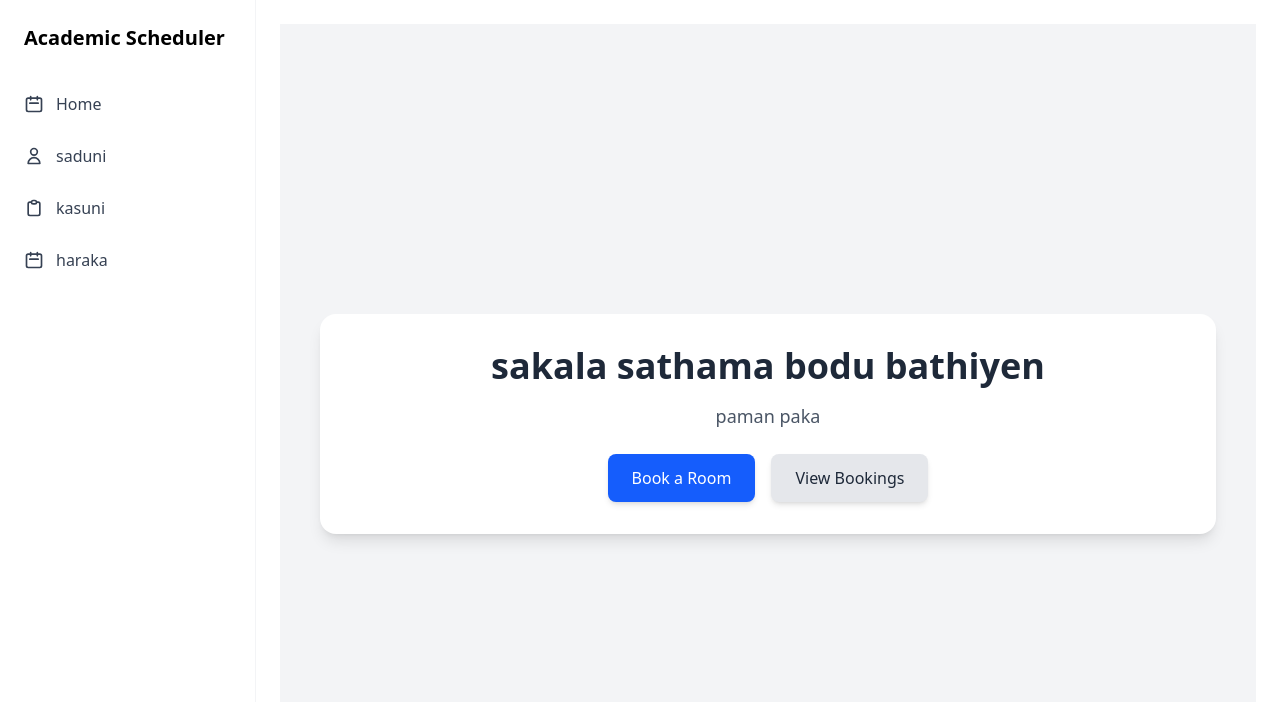
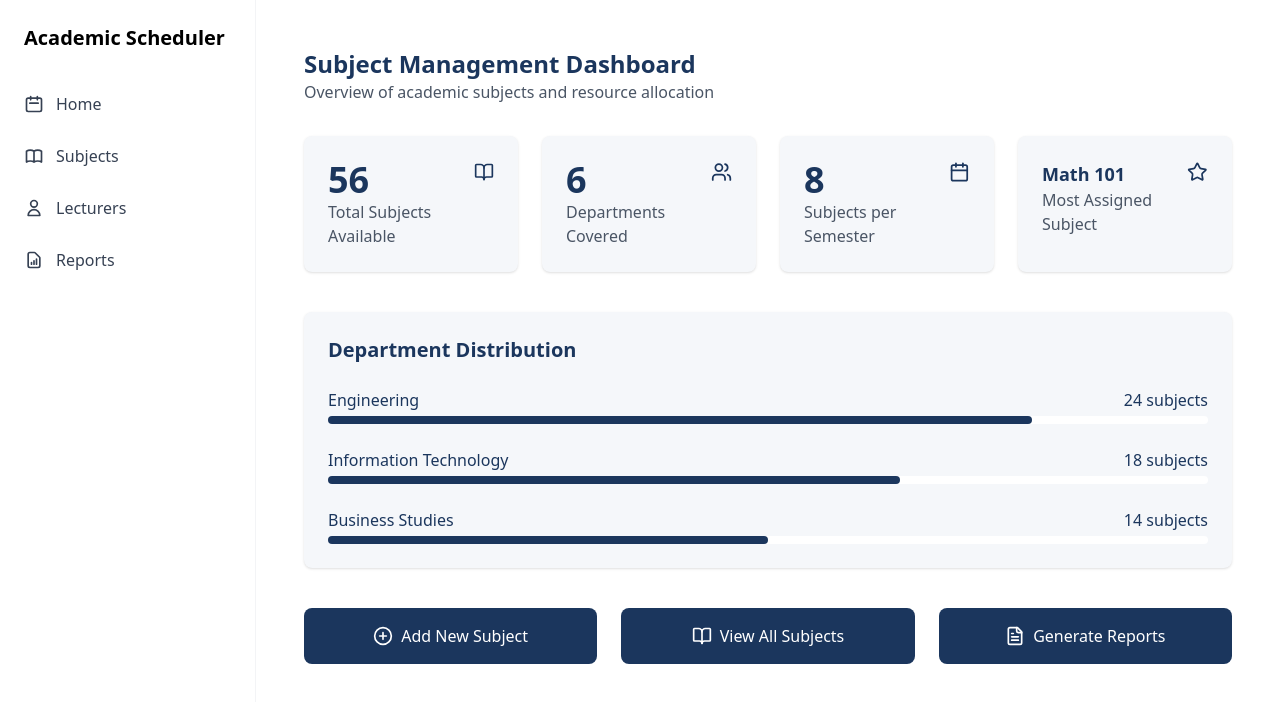
Before and after one commit to akash-de-alwis/academic-scheduler, a React (Vite) app in the folder frontend/: page /SubjectHome in a window 1280 px wide. Shown: the top 702 px of the page. Built offline with nearby package versions, Linux system fonts and the light colour scheme.

Commit message:
Subject Dashboard UI Design done

```diff
--- a/frontend/package.json
+++ b/frontend/package.json
@@ -12,6 +12,7 @@
   "dependencies": {
     "@tailwindcss/vite": "^4.0.6",
     "axios": "^1.7.9",
+    "lucide-react": "^0.475.0",
     "react": "^19.0.0",
     "react-dom": "^19.0.0",
     "react-router-dom": "^7.1.5",
--- a/frontend/src/CourseAllocation/components/SubSidebar.jsx
+++ b/frontend/src/CourseAllocation/components/SubSidebar.jsx
@@ -14,15 +14,27 @@ export default function SubSidebar() {
 
         <nav className="space-y-3">
           <Link
-            to="/"
+            to="/SubjectHome"
             className={`flex items-center py-2 text-gray-700 hover:text-black ${
-              isActive("/") ? "font-medium" : ""
+              isActive("/SubjectHome") ? "font-medium" : ""
             }`}
           >
             <svg xmlns="http://www.w3.org/2000/svg" className="h-5 w-5 mr-3" fill="none" viewBox="0 0 24 24" stroke="currentColor">
               <path strokeLinecap="round" strokeLinejoin="round" strokeWidth={2} d="M8 7V3m8 4V3m-9 8h10M5 21h14a2 2 0 002-2V7a2 2 0 00-2-2H5a2 2 0 00-2 2v12a2 2 0 002 2z" />
             </svg>
             Home
+          </Link>
+
+          <Link
+            to="/subjects"
+            className={`flex items-center py-2 text-gray-700 hover:text-black ${
+              isActive("/subjects") ? "font-medium" : ""
+            }`}
+          >
+            <svg xmlns="http://www.w3.org/2000/svg" className="h-5 w-5 mr-3" fill="none" viewBox="0 0 24 24" stroke="currentColor">
+              <path strokeLinecap="round" strokeLinejoin="round" strokeWidth={2} d="M12 6.253v13m0-13C10.832 5.477 9.246 5 7.5 5S4.168 5.477 3 6.253v13C4.168 18.477 5.754 18 7.5 18s3.332.477 4.5 1.253m0-13C13.168 5.477 14.754 5 16.5 5c1.747 0 3.332.477 4.5 1.253v13C19.832 18.477 18.247 18 16.5 18c-1.746 0-3.332.477-4.5 1.253" />
+            </svg>
+            Subjects
           </Link>
 
           <Link
@@ -34,31 +46,19 @@ export default function SubSidebar() {
             <svg xmlns="http://www.w3.org/2000/svg" className="h-5 w-5 mr-3" fill="none" viewBox="0 0 24 24" stroke="currentColor">
               <path strokeLinecap="round" strokeLinejoin="round" strokeWidth={2} d="M16 7a4 4 0 11-8 0 4 4 0 018 0zM12 14a7 7 0 00-7 7h14a7 7 0 00-7-7z" />
             </svg>
-            saduni
+            Lecturers
           </Link>
 
           <Link
-            to="/batches"
+            to="/reports"
             className={`flex items-center py-2 text-gray-700 hover:text-black ${
-              isActive("/batches") ? "font-medium" : ""
+              isActive("/reports") ? "font-medium" : ""
             }`}
           >
             <svg xmlns="http://www.w3.org/2000/svg" className="h-5 w-5 mr-3" fill="none" viewBox="0 0 24 24" stroke="currentColor">
-              <path strokeLinecap="round" strokeLinejoin="round" strokeWidth={2} d="M9 5H7a2 2 0 00-2 2v12a2 2 0 002 2h10a2 2 0 002-2V7a2 2 0 00-2-2h-2M9 5a2 2 0 002 2h2a2 2 0 002-2M9 5a2 2 0 012-2h2a2 2 0 012 2" />
+              <path strokeLinecap="round" strokeLinejoin="round" strokeWidth={2} d="M9 17v-2m3 2v-4m3 4v-6m2 10H7a2 2 0 01-2-2V5a2 2 0 012-2h5.586a1 1 0 01.707.293l5.414 5.414a1 1 0 01.293.707V19a2 2 0 01-2 2z" />
             </svg>
-            kasuni
-          </Link>
-
-          <Link
-            to="/allocations"
-            className={`flex items-center py-2 text-gray-700 hover:text-black ${
-              isActive("/allocations") ? "font-medium" : ""
-            }`}
-          >
-            <svg xmlns="http://www.w3.org/2000/svg" className="h-5 w-5 mr-3" fill="none" viewBox="0 0 24 24" stroke="currentColor">
-              <path strokeLinecap="round" strokeLinejoin="round" strokeWidth={2} d="M8 7V3m8 4V3m-9 8h10M5 21h14a2 2 0 002-2V7a2 2 0 00-2-2H5a2 2 0 00-2 2v12a2 2 0 002 2z" />
-            </svg>
-            haraka
+            Reports
           </Link>
         </nav>
       </div>
--- a/frontend/src/CourseAllocation/pages/SubHome.jsx
+++ b/frontend/src/CourseAllocation/pages/SubHome.jsx
@@ -1,23 +1,113 @@
-import { Link } from "react-router-dom";
+import React from 'react';
+import { Users, BookOpen, Calendar, Star, PlusCircle, FileText, BarChart } from 'lucide-react';
 
-export default function SubHome() {
+const SubjectManagementDashboard = () => {
   return (
-<div className="min-h-screen bg-gray-100 flex flex-col items-center justify-center p-6">
-<div className="max-w-4xl w-full bg-white shadow-lg rounded-2xl p-8 text-center">
-<h1 className="text-4xl font-bold text-gray-800 mb-4">sakala sathama bodu bathiyen</h1>
-<p className="text-gray-600 text-lg mb-6">
-          paman paka
-</p>
+    <div className="bg-[#FFFFFF] min-h-screen p-6">
+      {/* Main Content */}
+      <div className="max-w-7xl mx-auto">
+        {/* Header */}
+        <div className="mb-8">
+          <h1 className="text-2xl font-bold text-[#1B365D]">Subject Management Dashboard</h1>
+          <p className="text-gray-600">Overview of academic subjects and resource allocation</p>
+        </div>
 
-        <div className="flex flex-col md:flex-row gap-4 justify-center">
-<Link to="/book-room" className="bg-blue-600 text-white px-6 py-3 rounded-lg font-medium shadow-md hover:bg-blue-700 transition">
-            Book a Room
-</Link>
-<Link to="/view-bookings" className="bg-gray-200 text-gray-800 px-6 py-3 rounded-lg font-medium shadow-md hover:bg-gray-300 transition">
-            View Bookings
-</Link>
-</div>
-</div>
-</div>
+        {/* Metrics Cards */}
+        <div className="grid grid-cols-1 md:grid-cols-2 lg:grid-cols-4 gap-6 mb-10">
+          {/* Total Subjects Card */}
+          <div className="bg-[#F5F7FA] rounded-lg shadow-sm p-6 flex items-start justify-between">
+            <div>
+              <h2 className="text-4xl font-bold text-[#1B365D]">56</h2>
+              <p className="text-gray-600">Total Subjects Available</p>
+            </div>
+            <BookOpen size={24} className="text-[#1B365D]" />
+          </div>
+
+          {/* Departments Card */}
+          <div className="bg-[#F5F7FA] rounded-lg shadow-sm p-6 flex items-start justify-between">
+            <div>
+              <h2 className="text-4xl font-bold text-[#1B365D]">6</h2>
+              <p className="text-gray-600">Departments Covered</p>
+            </div>
+            <Users size={24} className="text-[#1B365D]" />
+          </div>
+
+          {/* Semesters Card */}
+          <div className="bg-[#F5F7FA] rounded-lg shadow-sm p-6 flex items-start justify-between">
+            <div>
+              <h2 className="text-4xl font-bold text-[#1B365D]">8</h2>
+              <p className="text-gray-600">Subjects per Semester</p>
+            </div>
+            <Calendar size={24} className="text-[#1B365D]" />
+          </div>
+
+          {/* Most Assigned Subject */}
+          <div className="bg-[#F5F7FA] rounded-lg shadow-sm p-6 flex items-start justify-between">
+            <div>
+              <h2 className="text-lg font-bold text-[#1B365D]">Math 101</h2>
+              <p className="text-gray-600">Most Assigned Subject</p>
+            </div>
+            <Star size={24} className="text-[#1B365D]" />
+          </div>
+        </div>
+
+        {/* Department Distribution Section */}
+        <div className="bg-[#F5F7FA] rounded-lg shadow-sm p-6 mb-10">
+          <h2 className="text-xl font-bold text-[#1B365D] mb-6">Department Distribution</h2>
+
+          <div className="space-y-6">
+            <div>
+              <div className="flex justify-between mb-1">
+                <span className="text-[#1B365D]">Engineering</span>
+                <span className="text-[#1B365D]">24 subjects</span>
+              </div>
+              <div className="w-full bg-white rounded-full h-2">
+                <div className="bg-[#1B365D] h-2 rounded-full" style={{ width: '80%' }}></div>
+              </div>
+            </div>
+
+            <div>
+              <div className="flex justify-between mb-1">
+                <span className="text-[#1B365D]">Information Technology</span>
+                <span className="text-[#1B365D]">18 subjects</span>
+              </div>
+              <div className="w-full bg-white rounded-full h-2">
+                <div className="bg-[#1B365D] h-2 rounded-full" style={{ width: '65%' }}></div>
+              </div>
+            </div>
+
+            <div>
+              <div className="flex justify-between mb-1">
+                <span className="text-[#1B365D]">Business Studies</span>
+                <span className="text-[#1B365D]">14 subjects</span>
+              </div>
+              <div className="w-full bg-white rounded-full h-2">
+                <div className="bg-[#1B365D] h-2 rounded-full" style={{ width: '50%' }}></div>
+              </div>
+            </div>
+          </div>
+        </div>
+
+        {/* Quick Actions Section */}
+        <div className="grid grid-cols-1 md:grid-cols-3 gap-6">
+          <button className="bg-[#1B365D] text-white py-4 px-6 rounded-lg flex items-center justify-center space-x-2 hover:bg-opacity-90 transition">
+            <PlusCircle size={20} />
+            <span>Add New Subject</span>
+          </button>
+
+          <button className="bg-[#1B365D] text-white py-4 px-6 rounded-lg flex items-center justify-center space-x-2 hover:bg-opacity-90 transition">
+            <BookOpen size={20} />
+            <span>View All Subjects</span>
+          </button>
+
+          <button className="bg-[#1B365D] text-white py-4 px-6 rounded-lg flex items-center justify-center space-x-2 hover:bg-opacity-90 transition">
+            <FileText size={20} />
+            <span>Generate Reports</span>
+          </button>
+        </div>
+      </div>
+    </div>
   );
-}
+};
+
+export default SubjectManagementDashboard;
```
Also changed, not shown: 1 other file (tests, documents, lock files or other folders).
